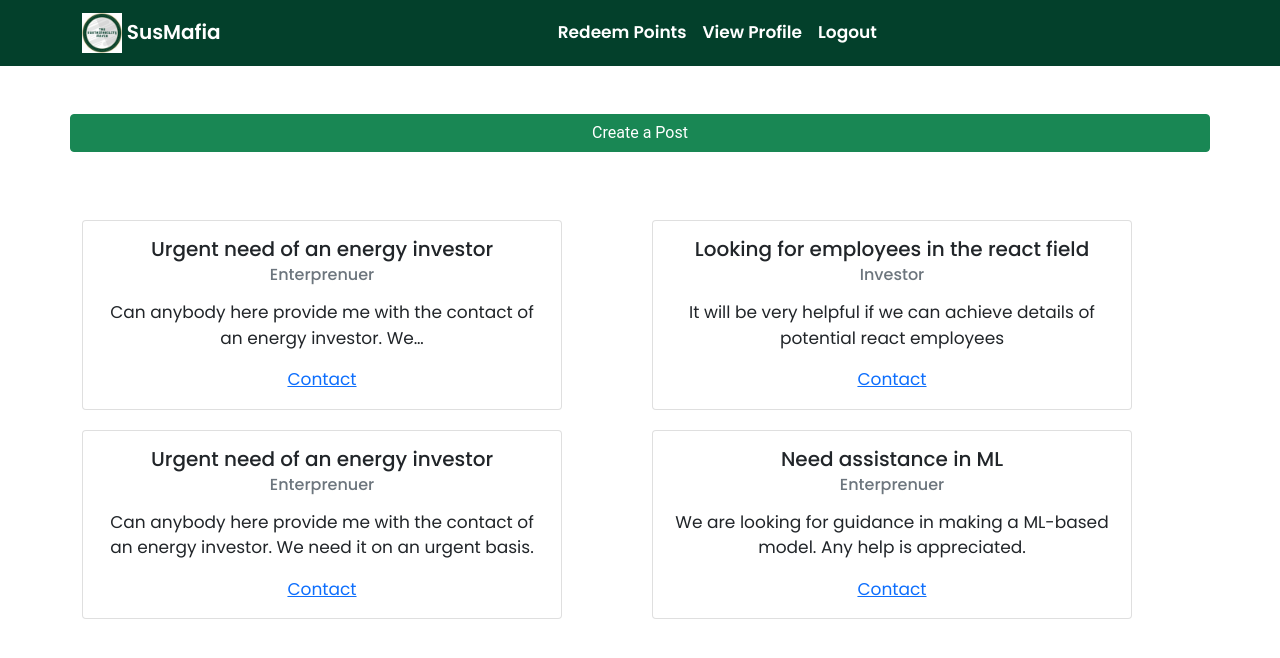
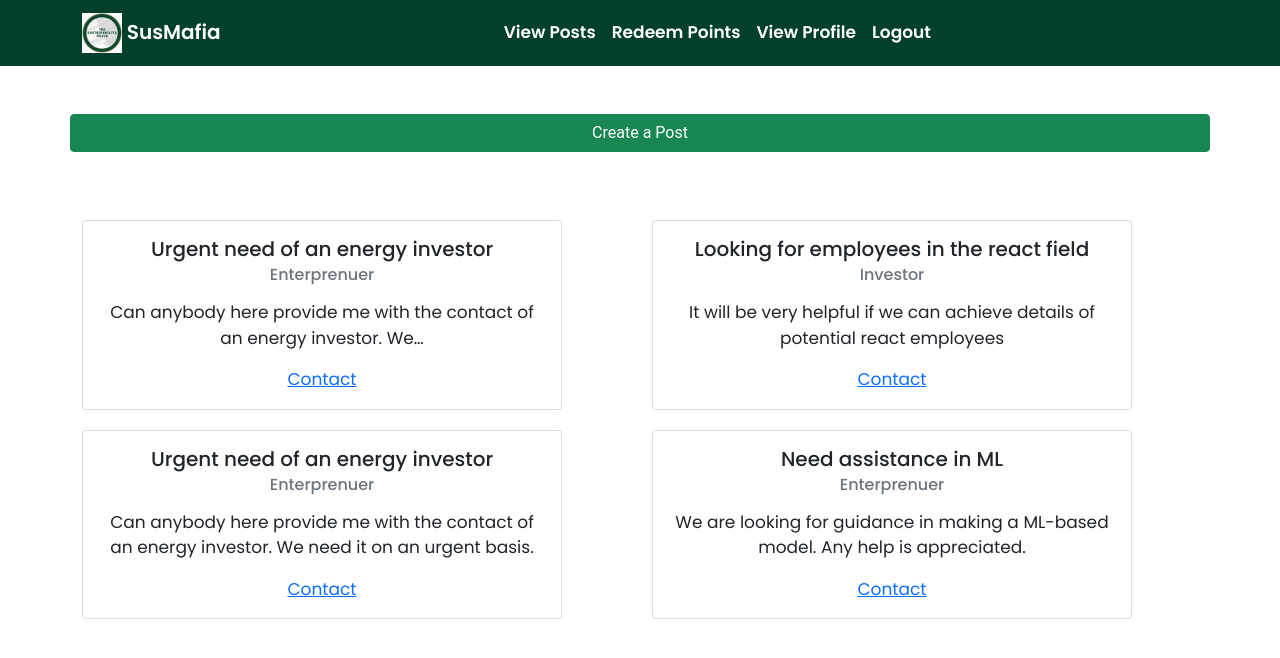
Before and after one commit to dhairyaostwal/team-5, a React (Create React App) app in the folder front-end/susmafia/: page /viewposts in a window 1280 px wide. Shown: the top 658 px of the page. Built offline with nearby package versions, Linux system fonts and the light colour scheme.

Commit message:
Added routing to the viewpost component in navbar

```diff
--- a/front-end/susmafia/src/components/NavbarComponent.js
+++ b/front-end/susmafia/src/components/NavbarComponent.js
@@ -22,6 +22,13 @@ const NavbarComponent = () => {
           <Navbar.Toggle aria-controls="basic-navbar-nav" />
           <Navbar.Collapse id="basic-navbar-nav">
             <Nav className="mx-auto">
+            <Link
+                style={{ fontWeight: 600, color: '#fff' }}
+                className="nav-link"
+                to="/viewposts"
+              >
+                View Posts
+              </Link>
               <Link
                 style={{ fontWeight: 600, color: '#fff' }}
                 className="nav-link"
```
